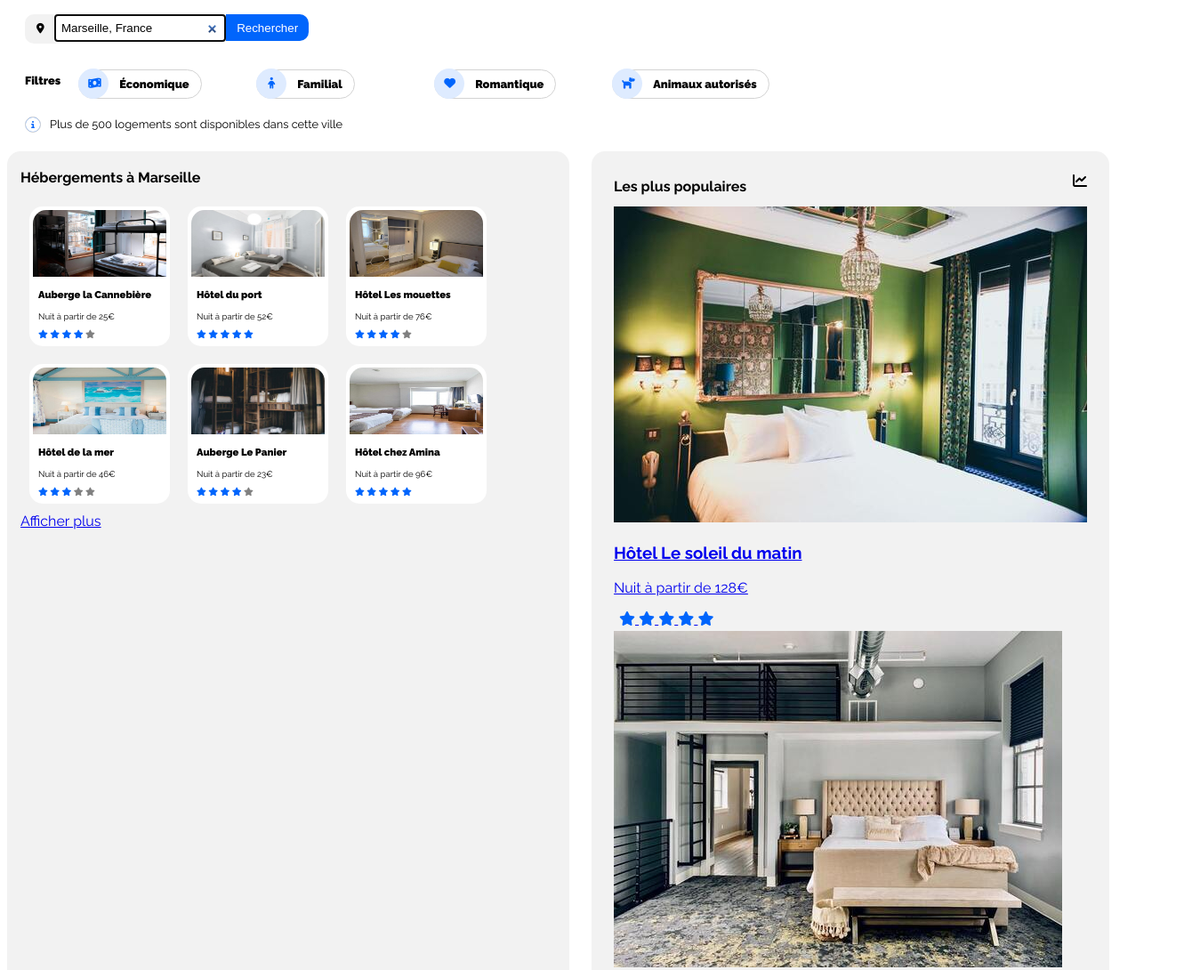
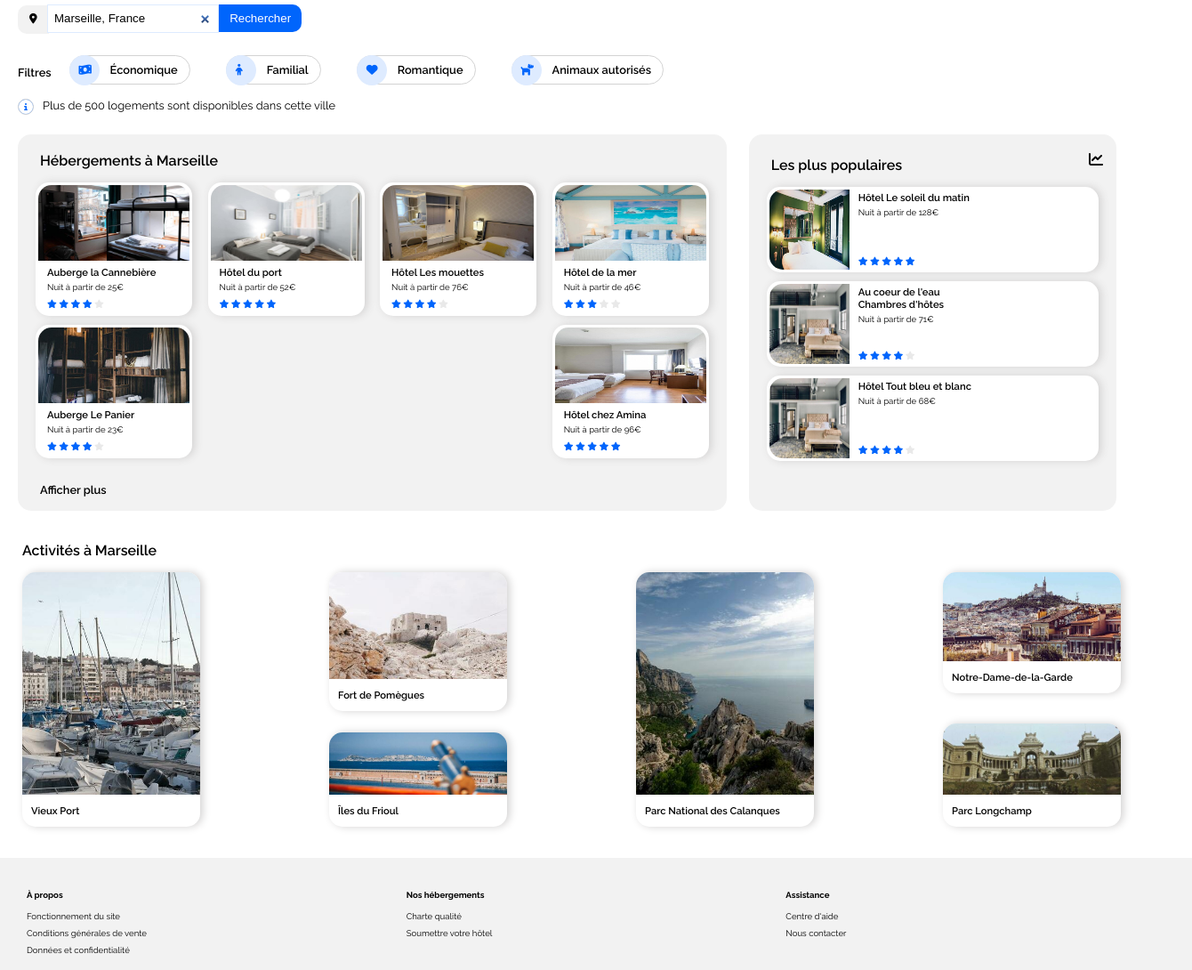
Before and after one commit to July-github/JulieHeckler_2_13082021, a plain HTML site: page index.html in a window 1280 px wide. Shown: the part 137-1227 px from the top of the page at 89% size, 1340 px wide, since content can reach past the window. Drawn offline with Linux system fonts and the light colour scheme.

Commit message:
V1 complète

```diff
--- a/style.css
+++ b/style.css
@@ -2,6 +2,7 @@
 body
 {
     font-family: 'Raleway', sans-serif;
+    margin: 0;
 }
 #bloc_page
 {
@@ -10,10 +11,11 @@ body
 /*header*/
 header
 {
-    display: flex ;
+    display: flex;
+    position: fixed;
+    z-index: 1;
     justify-content: space-between;
     margin-top: 0;
-    position: fixed;
     top: 0;
     height: 80px;
     width: 100%;
@@ -21,8 +23,8 @@ header
 }
 header img
 {
-    height: 30px;
-    width: 70px;
+    height: 35px;
+    width: 80px;
     padding: 30px 0px 0px 20px;
 }
 nav
@@ -65,10 +67,12 @@ header a:visited
 #recherche h1
 {
     font-size: 1em;
+    font-weight: 600;
 }
 #recherche p
 {
     font-size: 0.8em;
+    margin-bottom: 15px;
 }
 #filtre_localisation
 {
@@ -87,11 +91,16 @@ header a:visited
     border: solid 0.5px #F2F2F2;
     padding: 7px 7px 7.3px 7px;
 }
+#localisation:focus
+{
+    outline: none;
+    border: solid 0.5px #DEEBFF;
+}
 #rechercher
 {
     color: white;
     background-color: #0065FC;
-    padding: 8px 12px 7.2px 12px;
+    padding: 8px 12px 8px 12px;
     margin-left: -3px;
     border-radius: 0px 10px 10px 0px;
     border: none;
@@ -114,17 +123,16 @@ header a:visited
 #filtres span
 {
     font-size: 0.8em;
-    font-weight: 900;
+    font-weight: 600;
     margin-right: 20px;
 }
 .pre_filtre
 {
     display: flex;
-    width: 200px;
-    height: 30px;
     justify-content: left;
-    align-items: center;
     margin-top: 8px;
+    margin-right: 40px;
+    position: relative;
 }
 .pre_filtre a
 {
@@ -135,7 +143,7 @@ header a:visited
     border-radius: 20px;
     padding: 8px 13px 8px 45px;
     color: black;
-    font-weight: 900;
+    font-weight: 600;
 }
 .pre_filtre a:hover
 {
@@ -146,20 +154,19 @@ header a:visited
     position: absolute;
     margin: 0;
     background-color: #DEEBFF;
-    text-align: center;
     padding: 11px;
     border-radius: 25px;
     color: #0065FC;
     font-size: 0.8em;
     height: 12px;
     width: 12px;
+    bottom: 5px;
 }
 #search_info
 {
     display: flex;
     margin-top: 10px;
     margin-bottom: 10px;
-    align-items: center;
 }
 .fa-info-circle
 {
@@ -169,16 +176,19 @@ header a:visited
     border: solid #d3d3d3 1px;
     border-radius: 20px;
     font-size: 1em;
+    height: 16px;
 }
 /*section hébergements*/
 #section_hebergements
 {
     display: flex;
+    margin-left: 20px;
 }
 #section_hebergements h2
 {
     font-size: 1em;
-    margin-top: 5px;
+    font-weight: 600;
+    margin: 5px 0px 10px 10px;
 }
 #cartes_hebergements
 {
@@ -194,11 +204,11 @@ aside
 }
 .fa-star
 {
-    color: gray;
+    color: #e9e9e9;
 }
 .stars
 {
-    padding: 0px 0px 4px 6px;
+    padding: 8px 0px 4px 0px;
 }
 /*cartes d'hébergements pricipaux*/
 #cartes_hebergements
@@ -213,38 +223,63 @@ aside
 #cartes
 {
     display: flex;
+    justify-content: space-between;
     align-content: center;
     flex-wrap: wrap;
+    margin-bottom: 20px;
 }
 .infocarte_hebergement
 {
-    display: flex;
-    align-items: middle;
     background-color: white;
     border-radius: 15px;
-    padding: 4px;
-    margin: 10px;
+    padding: 3px;
+    margin: 5px;
+    box-shadow: 3px 0px 10px #d3d2d2;
+    cursor: pointer;
+}
+.infocarte_hebergement:hover
+{
+    box-shadow: 3px 0px 10px #0065FC;
 }
 .infocarte_hebergement img
 {
-    height: 75px;
-    width: 150px;
+    height: 85px;
+    width: 170px;
     border-radius: 15px 15px 0px 0px;
 }
 .infocarte_hebergement a
 {
     text-decoration: none;
+}
+.textcarte_hebergement
+{
+    display: flex;
+    flex-direction: column;
+    height: 55px;
+    padding: 0px 0px 0px 10px;
     color: black;
     font-size: 0.6em;
 }
-.infocarte_hebergement p
+.textcarte_hebergement h3
 {
-    padding: 0px 0px 0px 6px;
+    font-weight: 600;
+    padding: 2px 0px 4px 0px;
 }
-.infocarte_hebergement h3
+.textcarte_hebergement h3, p
 {
-    padding: 0px 0px 0px 6px;
-    font-weight: 900;
+    margin: 0;
+}
+#cartes_hebergements span a
+{
+    text-decoration: none;
+    color: black;
+    font-size: 0.8em;
+    font-weight: 600;
+    margin: 0px 0px 0px 10px;
+}
+#cartes_hebergements span a:hover
+{
+    color: #0065FC;
 }
 /*cartes les plus populaires*/
 aside
@@ -252,7 +287,7 @@ aside
     display: flex;
     flex-direction: column;
     background-color: #F2F2F2;
-    padding: 25px;
+    padding: 15px;
     border-radius: 15px;
     margin-right: 25px;
 }
@@ -260,25 +295,171 @@ aside
 {
     display: flex;
     justify-content: space-between;
+    padding-top: 5px;
 }
-.carte_aside
+#cartes_aside
 {
+    display: flex;
+    flex-direction: column;
+    justify-content: space-between;
+}
+.infocarte_aside
+{
+    display: flex;
+    align-items: center;
     background-color: white;
     border-radius: 15px;
-    padding: 4px;
-    margin: 10px;
+    padding: 3px;
+    margin: 5px;
+    color: black;
+    font-size: 0.6em;
+    box-shadow: 3px 0px 10px #d3d2d2;
+    cursor: pointer;
 }
-.carte_aside img
+.infocarte_aside:hover
+{
+    box-shadow: 3px 0px 10px #0065FC;
+}
+.infocarte_aside img
+{
+    height: 90px;
+    width: 90px;
+    border-radius: 15px 0px 0px 15px;
+}
+#cartes_aside a
+{
+    text-decoration: none;
+}
+.textcarte_aside
+{
+    display: flex;
+    flex-direction: column;
+    justify-content: space-between;
+    height: 90px;
+    padding: 0px 0px 0px 10px;
+}
+.textcarte_aside h3, p
+{
+    margin: 0;
+}
+.textcarte_aside h3
+{
+    font-weight: 600;
+    padding: 2px 0px 4px 0px;
+}
+.textcarte_aside p
+{
+    padding-bottom: 15px;
+}
+/*section activités*/
+#section_activites
+{
+    display: flex;
+    flex-direction: column;
+    margin: 30px 0px 30px 20px;
+}
+#section_activites h2
+{
+    font-size: 1em;
+    font-weight: 600;
+    margin: 5px 0px 10px 5px;
+}
+#cartes_activites
+{
+    display: flex;
+    flex-wrap: wrap;
+    justify-content: space-between;
+}
+#cartes_activites a
+{
+    text-decoration: none;
+}
+#cartes_activites h3
+{
+    font-size: 0.7em;
+    color: black;
+    font-weight: 600;
+    margin-left: 10px;
+}
+.activite
+{
+    display: flex;
+    flex-direction: column;
+    margin: 5px 20px 5px 5px;
+    border-radius: 15px;
+    box-shadow: 3px 0px 10px #d3d2d2;
+}
+.activite:hover
+{
+    box-shadow: 3px 0px 10px #0065FC;
+}
+.activite img
+{
+    border-radius: 15px 15px 0px 0px;
+    object-fit: cover;
+}
+.activite.vieux_port img, .activite.parc_calanques img
+{
+    height: 250px;
+    width: 200px;
+}
+.activite.fort_pomegues img
+{
+    height: 120px;
+    width: 200px;
+}
+.activite.iles_frioul img
+{
+    height: 70px;
+    width: 200px;
+}
+.activite.la_garde img
+{
+    height: 100px;
+    width: 200px;
+}
+.activite.parc_longchamp img
 {
     height: 80px;
-    width: 80px;
-    border-radius: 15px 0px 0px 15px;
+    width: 200px;
 }
-.carte_aside a
+.activite_colonne
+{
+    display: flex;
+    flex-direction: column;
+    justify-content: space-between;
+}
+/*footer*/
+footer
+{
+    display: flex;
+    justify-content: space-between;
+    margin: 0;
+    padding: 30px;
+    background-color: #F2F2F2;
+    width: 100%;
+}
+footer a
 {
     text-decoration: none;
     color: black;
     font-size: 0.6em;
 }
-
-/*footer*/
+footer a:hover
+{
+    font-weight: 800;
+}
+footer ul
+{
+    list-style-type: none;
+    margin: 5px 0px 0px -40px;
+}
+footer span
+{
+    font-size: 0.6em;
+    font-weight: 700;
+}
+#a_propos, #footer_hebergement, #assistance
+{
+    flex: 33%;
+}
```
